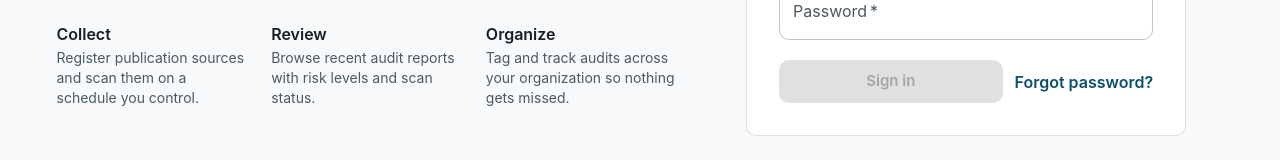
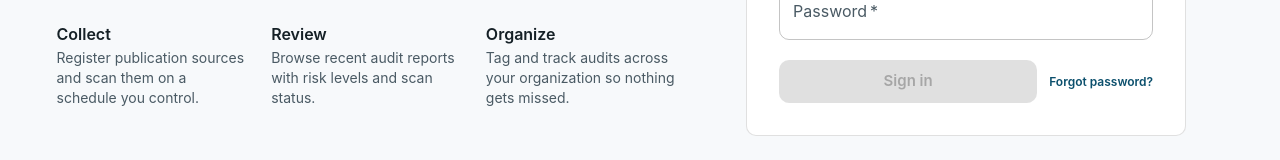
Before and after one commit to cs5934-t13/auditsector, a React (Vite) app in the folder web/client/app/: page / in a window 1280 px wide. Shown: the part 407-567 px from the top of the page. Built offline with nearby package versions, Linux system fonts and the light colour scheme; no server answers.

Commit message:
making the forgot password smaller

```diff
--- a/web/client/app/src/components/LoginCard.tsx
+++ b/web/client/app/src/components/LoginCard.tsx
@@ -162,6 +162,7 @@ export default function LoginCard() {
                 alignSelf: { xs: 'flex-start', sm: 'center' },
                 whiteSpace: 'nowrap',
                 fontWeight: 600,
+                fontSize: '0.75rem',
               }}
             >
               Forgot password?
```
